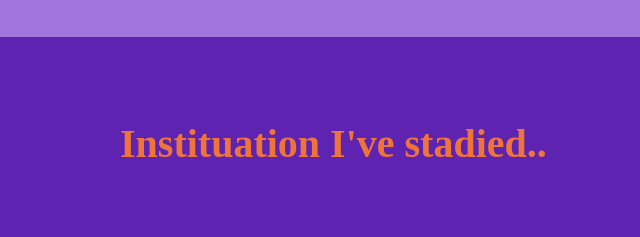
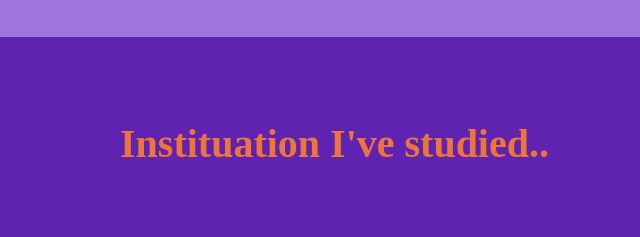
Before and after one commit to mhrshuvo/shuvo, a plain HTML site: page index.html in a window 1280 px wide. Shown: the part 860-1097 px from the top of the page, 0-640 px from the left. Drawn offline with Linux system fonts and the light colour scheme; files whose address does not match are found by name.

Commit message:
Update index.html

```diff
--- a/index.html
+++ b/index.html
@@ -73,7 +73,7 @@
         </div>
     </div>
     <div class="middle move-up v-paddding">
-        <h2>Instituation I've stadied..</h2>
+        <h2>Instituation I've studied..</h2>
         <ul class="instituation">
             <li><img src="..//resources/Rectangle.svg" alt="iubat" class="i-logo"></li>
             <li><img src="..//resources/001111.png" alt="BAghc" class="i-logo"></li>
```
